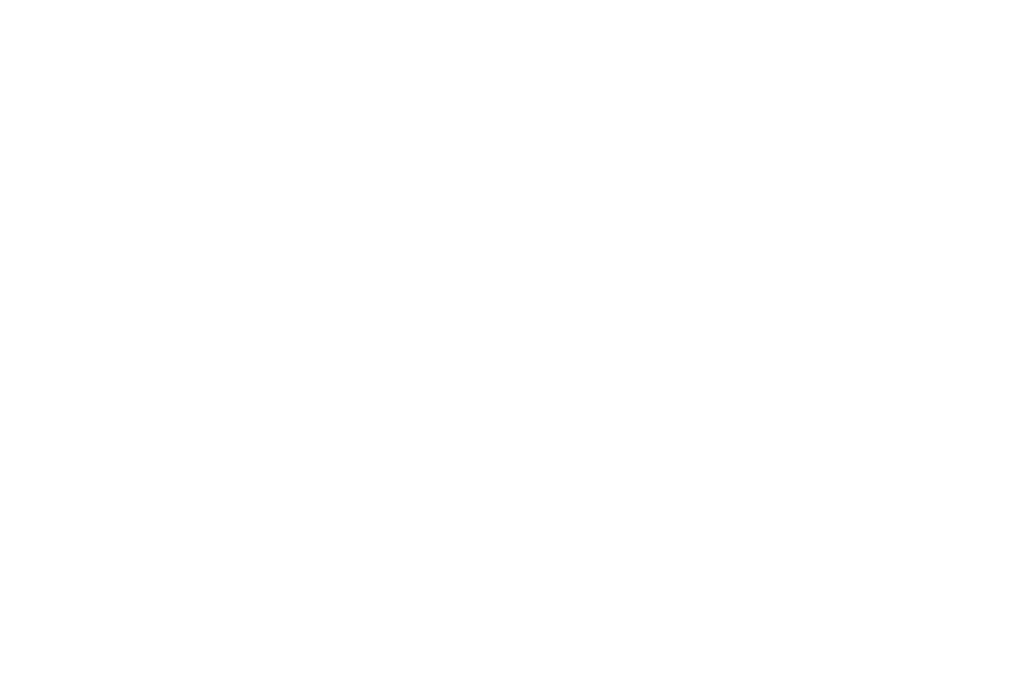
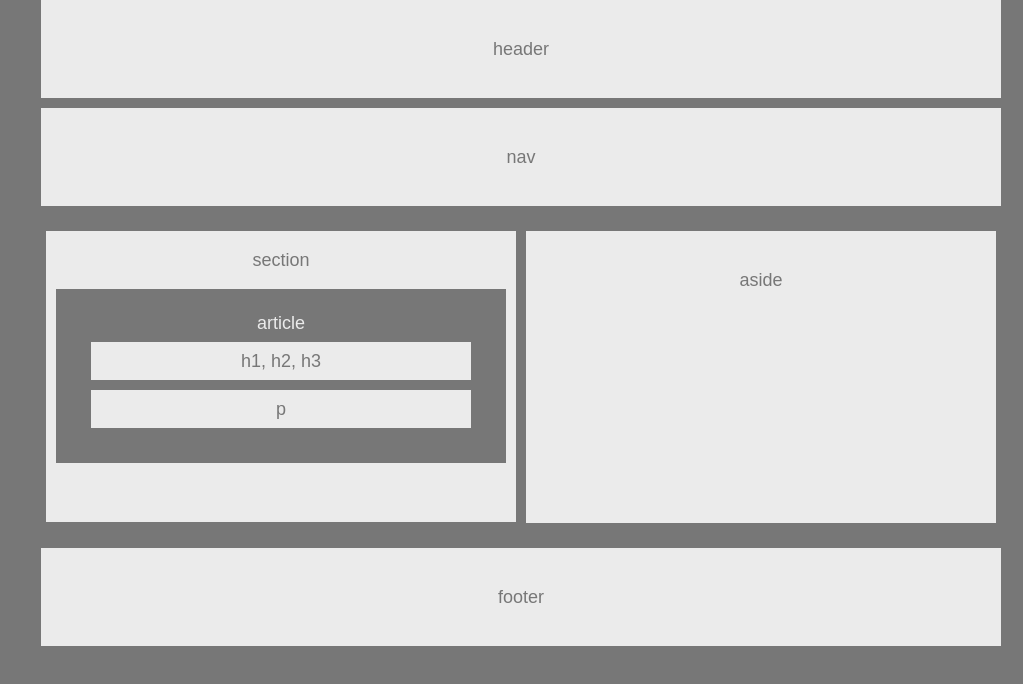
Before and after one commit to MarcoJohns/HW-Wireframe, a plain HTML site: page index.html in a window 1280 px wide. Shown: the whole page, without its empty margins (257-1280 px from the left). Drawn offline with Linux system fonts and the light colour scheme.

Commit message:
final draft of first homework

```diff
--- a/index.html
+++ b/index.html
@@ -9,10 +9,40 @@
 
 <body>
 
+    <header>
+        <p>header</p>
+    </header>
+
+    <nav>
+        <p>nav</p>
+    </nav>
+
+    <div>
+
+        <section>
+            <p>section</p>
+            <article>
+                article
+
+                <h1>h1, h2, h3</h1>
+                <p>p</p>
+
+            </article>
+        </section>
+
+        <aside>
+            <p>aside</p>
+        </aside>
+
+    </div>
 
 
+    <footer>
+        <p>footer</p>
+    </footer>
 
 
 
 </body>
+
 </html>
--- a/style.css
+++ b/style.css
@@ -0,0 +1,74 @@
+* {
+    text-align: center;
+}
+
+body {
+    font-family: Arial, Helvetica, sans-serif;
+    color: #777;
+    background: #777;
+    width: 960px;
+    font-size: 18px;
+    margin-left: 298px;
+}
+
+header {
+    background: #ebebeb;
+    padding: 20px;
+    margin-bottom: 10px;
+}
+
+nav {
+    background: #ebebeb;
+    margin-bottom: 20px;
+    padding: 20px;
+}
+
+section {
+    background: #ebebeb;
+    width: 450px;
+    float: left;
+    margin: 5px;
+    padding-left: 10px;
+    padding-right: 10px;
+    height: 291px;
+}
+
+aside {
+    background: #ebebeb;
+    width: 430px;
+    float: left;
+    margin: 5px;
+    padding:20px;
+    height: 252px;
+}
+
+footer {
+    background: #ebebeb;
+    clear: both;
+    padding: 20px;
+    margin-top: 20px;
+}
+
+article {
+    color: #ebebeb;
+    background: #777;
+    padding: 25px;
+}
+
+h1 {
+    color: #777;
+    background: #ebebeb;
+    margin: 10px;
+    padding: 10px;
+}
+
+p {
+    color: #777;
+    background: #ebebeb;
+    margin: 10px;
+    padding: 10px;
+}
+
+div {
+    overflow: auto;
+}
```
Lines whose indentation alone changed are shown as unchanged.
